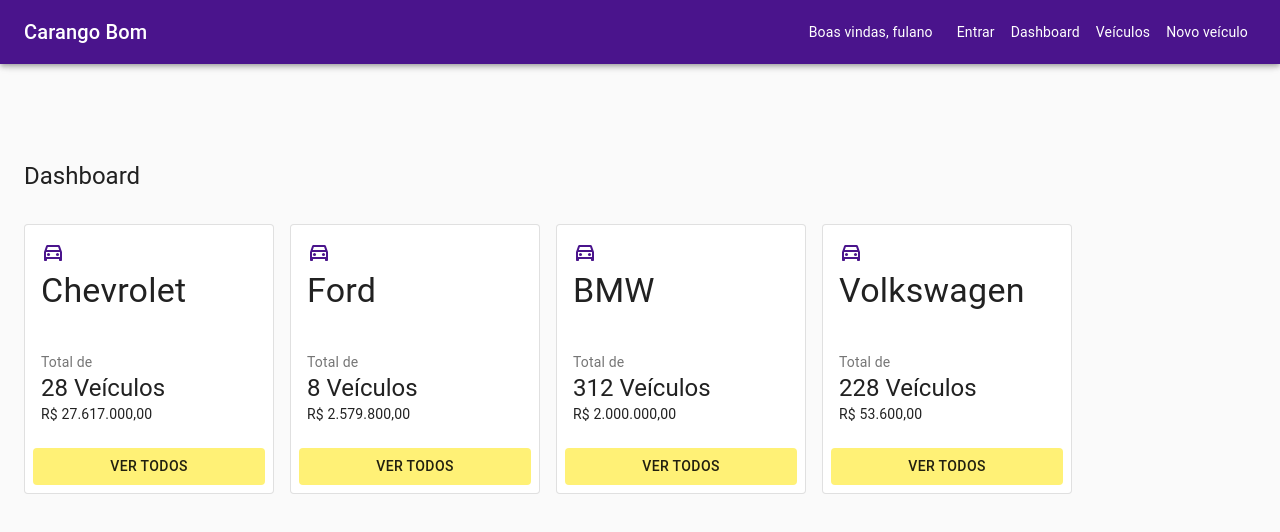
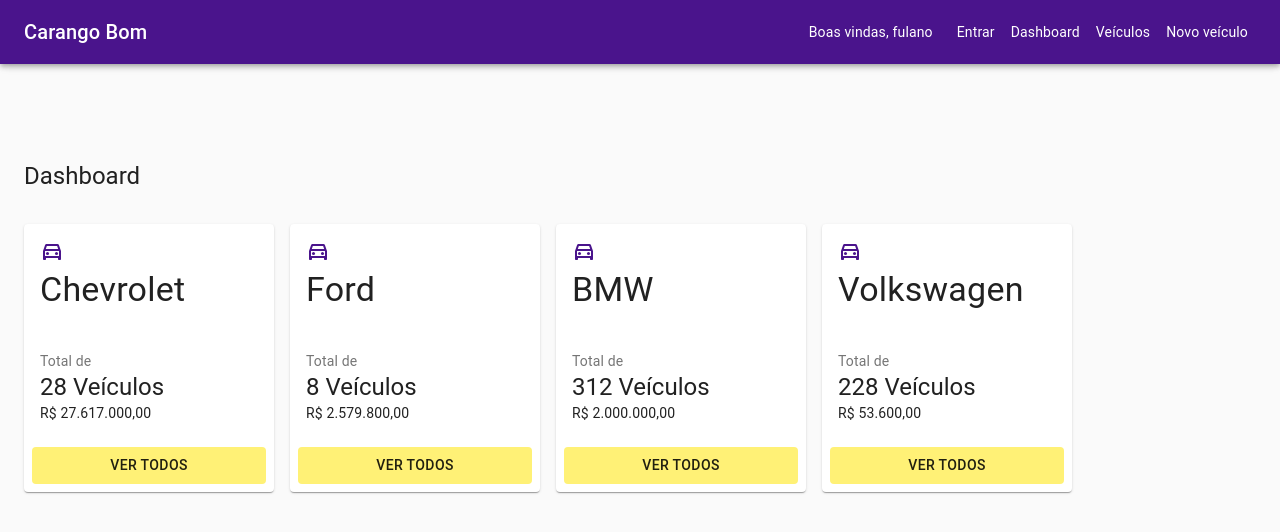
Before and after one commit to CaelumAulas/aceleratw-turma3-grupo1-frontend, a React (Create React App) app: page /dashboard in a window 1280 px wide. Shown: the top 532 px of the page. Built offline with nearby package versions, Linux system fonts and the light colour scheme.

Commit message:
Changes card appearance

```diff
--- a/src/components/BrandCard/BrandCard.jsx
+++ b/src/components/BrandCard/BrandCard.jsx
@@ -11,7 +11,7 @@
 export default function BrandCard({ brand, totalVehicles, amount }) {
   return (
     <Box mr={2} mb={2}>
-      <Card variant="outlined" style={{ width: '250px' }}>
+      <Card style={{ width: '250px' }}>
         <CardContent>
           <Box mb={5}>
             <DriveEtaOutlinedIcon color="primary" />
```
Also changed, not shown: 1 other file (tests, documents, lock files or other folders).
